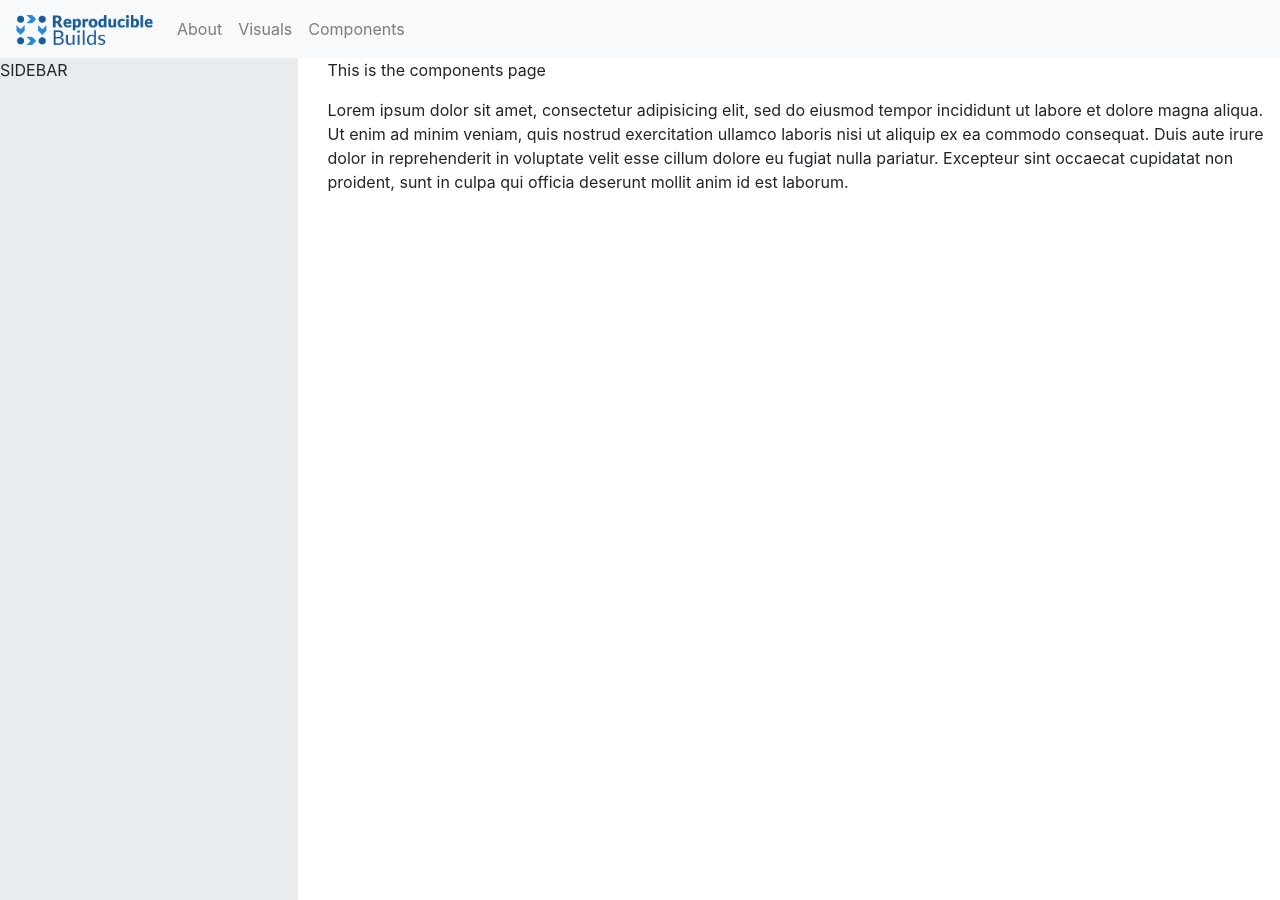
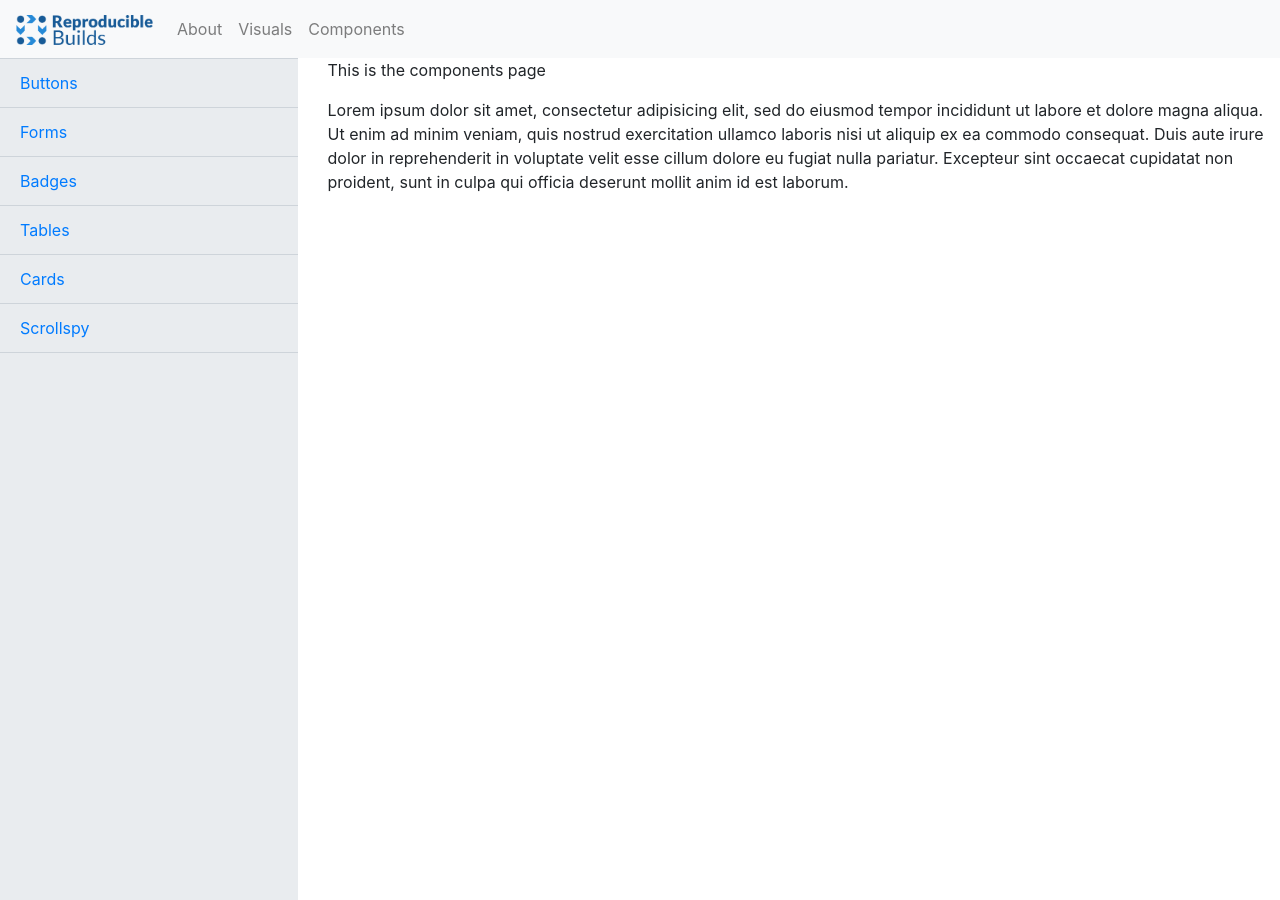
Before and after one commit to uracreative/reproducible-builds-styleguide, a Jekyll site: the page built from components.md, in a window 1280 px wide and 900 px high. Built offline with Jekyll 4.4.1, drawn with Linux system fonts in a browser that asks for light colours.

Commit message:
added sidebar

```diff
--- a/_includes/sidebar.html
+++ b/_includes/sidebar.html
@@ -1,3 +1,11 @@
 <div class="sidebar">
-  SIDEBAR
+  <ul class="list-group">
+    {% for sidebar_hash in page.sidebar %}
+      {% for link in sidebar_hash %}
+        <li class="list-group-item">
+          <a href="{{ link[0] }}">{{ link[1] }}</a>
+        </li>
+      {% endfor %}
+    {% endfor %}
+  </ul>
 </div>
--- a/_layouts/components.html
+++ b/_layouts/components.html
@@ -5,7 +5,7 @@
     {% include navbar.html %}
     <div class="row">
         <div class="col-md-3 col-sm-3 hidden-xs">
-          {% include sidebar.html %}
+          {% include sidebar.html participants=site.data.profiles %}
         </div>
         <div class="col-md-9 col-sm-9 col-xs-12">
           {{ content }}
--- a/_layouts/visuals.html
+++ b/_layouts/visuals.html
@@ -5,7 +5,7 @@
     {% include navbar.html %}
     <div class="row">
         <div class="col-md-3 col-sm-3 hidden-xs">
-          {% include sidebar.html %}
+          {% include sidebar.html participants=site.data.profiles %}
         </div>
         <div class="col-md-9 col-sm-9 col-xs-12">
           {{ content }}
--- a/assets/styles/sidebar.scss
+++ b/assets/styles/sidebar.scss
@@ -2,5 +2,13 @@
   min-height: 100vh;
   height: 100%;
 
-  background-color: $oc-gray-2
+  background-color: $oc-gray-2;
+
+  & .list-group-item {
+    background-color: $oc-gray-2;
+    border-left: 0;
+    border-right: 0;
+    border-radius: 0 !important;
+    border-color: $oc-gray-4;
+  }
 }
--- a/components.md
+++ b/components.md
@@ -2,6 +2,14 @@
   layout: components
   title: Components
   permalink: /components/
+
+  sidebar:
+  - buttons: Buttons
+  - forms: Forms
+  - badges: Badges
+  - tables: Tables
+  - cards: Cards
+  - scrollspy: Scrollspy
 ---
 
 This is the components page
```
Also changed, not shown: visuals.md (+7 -1 lines).
